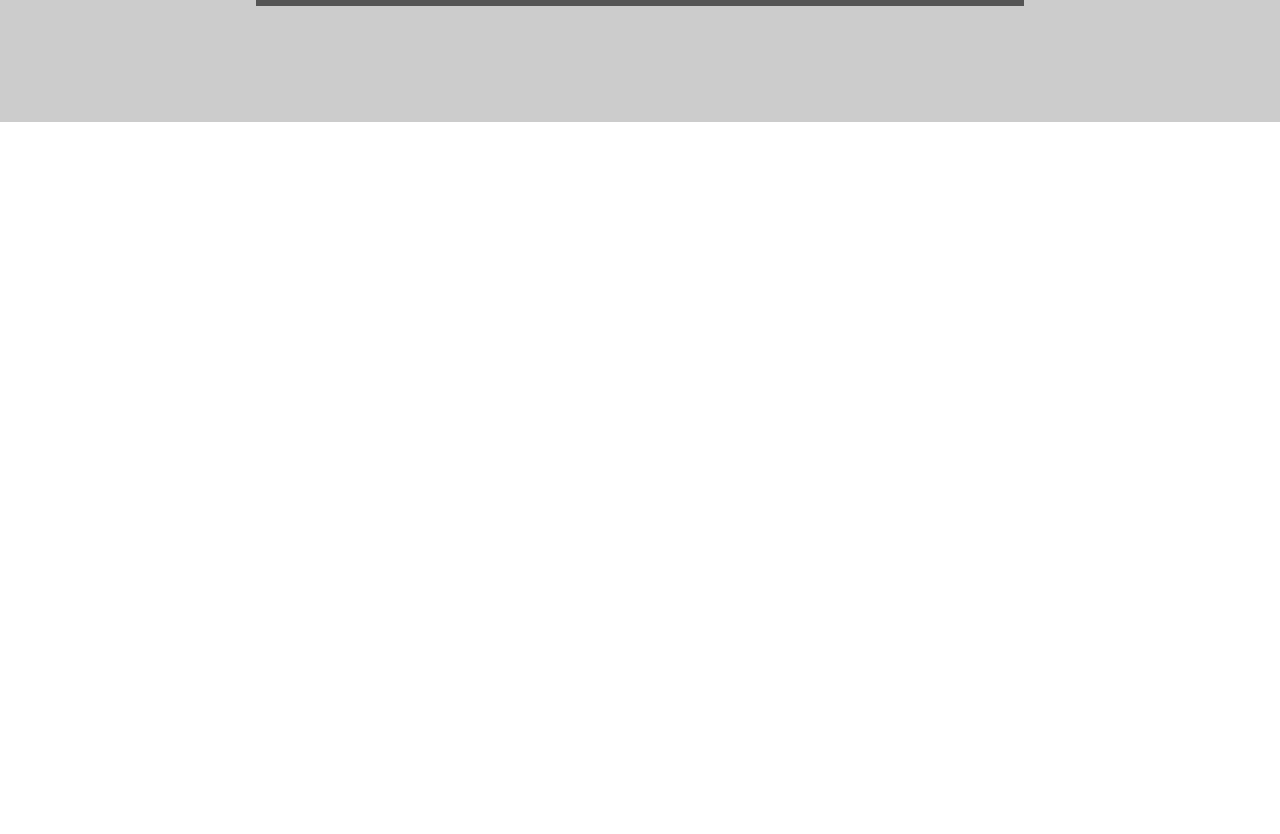
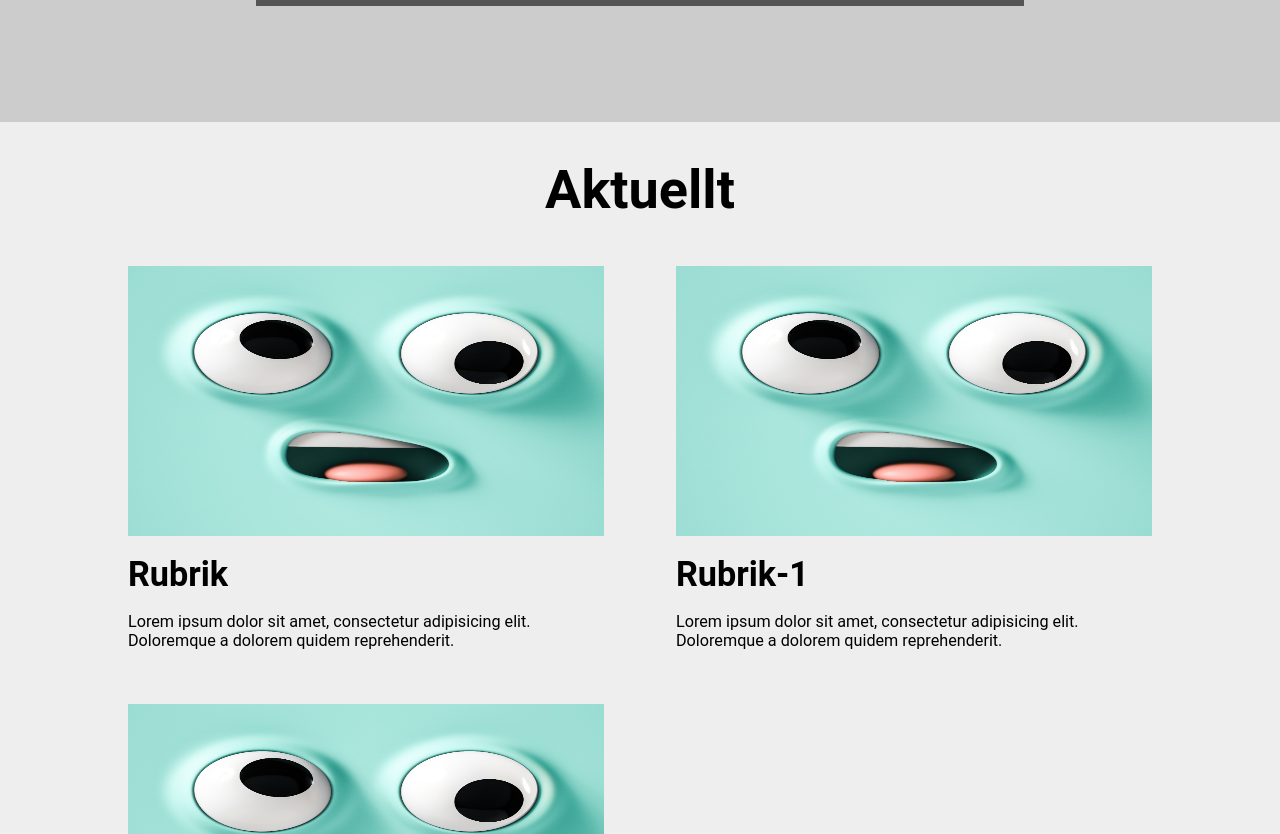
Before and after one commit to alecasp/doceo, a React (Create React App) app: page / in a window 1280 px wide. Shown: the part 1540-2374 px from the top of the page. Before the commit the page ends 1662 px from the top, so only its background shows below. Built offline with nearby package versions, Linux system fonts and the light colour scheme.

Commit message:
news comp

```diff
--- a/src/App.js
+++ b/src/App.js
@@ -2,6 +2,7 @@ import React from "react";
 import AboutUs from "./Components/AboutUs/AboutUs";
 import Header from "./Components/Header/Header";
 import Nav from "./Components/Nav/Nav";
+import NewsContainer from "./Components/NewsContainer/NewsContainer";
 
 function App() {
   return (
@@ -9,6 +10,7 @@ function App() {
       <Header />
       <Nav />
       <AboutUs />
+      <NewsContainer />
     </>
   );
 }
--- a/src/Components/AboutUs/AboutUs.module.css
+++ b/src/Components/AboutUs/AboutUs.module.css
@@ -17,7 +17,6 @@
   margin-bottom: 4rem;
 }
 .aboutus article p {
-	/* text-align: justify; */
   font-size: 3rem;
 }
 .aboutus article p:not(:last-child) {
@@ -54,6 +53,9 @@
   }
 }
 @media only screen and (max-width: 430px) {
+  .aboutus {
+    min-height: 80vh;
+  }
   .aboutus article {
     padding: 3rem;
   }
--- /dev/null
+++ b/src/Components/NewsContainer/News/News.jsx
@@ -0,0 +1,16 @@
+import React from "react";
+import css from "./News.module.css";
+
+function News(props) {
+  return (
+    <a href={props.link} className={css.news}>
+      <div className={css.newsImage}>
+        <img src={props.src} alt="newImage" />
+      </div>
+      <h4>{props.name}</h4>
+      <p>{props.desc}</p>
+    </a>
+  );
+}
+
+export default News;
--- /dev/null
+++ b/src/Components/NewsContainer/News/News.module.css
@@ -0,0 +1,20 @@
+.news {
+  width: 100%;
+  color: #000;
+}
+.newsImage {
+  width: 100%;
+  height: 30rem;
+  margin-bottom: 2rem;
+}
+.newsImage img {
+  width: 100%;
+  height: 100%;
+}
+.news h4 {
+  font-size: 3.8rem;
+  margin-bottom: 2rem;
+}
+.news p {
+  font-size: 1.8rem;
+}
--- /dev/null
+++ b/src/Components/NewsContainer/NewsContainer.jsx
@@ -0,0 +1,41 @@
+import React from "react";
+import News from "./News/News";
+import css from "./NewsContainer.module.css";
+import faceImg from "../../assets/images/face.jpg";
+function NewsContainer() {
+  const dummyNews = [
+    {
+      name: "Rubrik",
+      desc:
+        "Lorem ipsum dolor sit amet, consectetur adipisicing elit. Doloremque a dolorem quidem reprehenderit.",
+      src: faceImg,
+      link: "#",
+    },
+    {
+      name: "Rubrik-1",
+      desc:
+        "Lorem ipsum dolor sit amet, consectetur adipisicing elit. Doloremque a dolorem quidem reprehenderit.",
+      src: faceImg,
+      link: "#",
+    },
+    {
+      name: "Rubrik-2",
+      desc:
+        "Lorem ipsum dolor sit amet, consectetur adipisicing elit. Doloremque a dolorem quidem reprehenderit.",
+      src: faceImg,
+      link: "#",
+    },
+  ];
+  return (
+    <section className={css.newsContainer}>
+      <h2>Aktuellt</h2>
+      <div className={css.newsBlock}>
+        {dummyNews.map((news) => (
+          <News {...news} key={news.name} />
+        ))}
+      </div>
+    </section>
+  );
+}
+
+export default NewsContainer;
--- /dev/null
+++ b/src/Components/NewsContainer/NewsContainer.module.css
@@ -0,0 +1,30 @@
+.newsContainer {
+  background: var(--color-grey-light-2);
+  padding: 4rem 0;
+}
+.newsContainer h2 {
+  font-size: 6rem;
+  margin-bottom: 5rem;
+  text-align: center;
+}
+.newsBlock {
+  width: 80%;
+  margin: 0 auto;
+  display: grid;
+  grid-template-columns: repeat(2, 1fr);
+  grid-gap: 6rem 8rem;
+}
+
+@media only screen and (max-width: 770px) {
+  .newsBlock {
+    width: 90%;
+    grid-gap: 4rem 6rem;
+  }
+}
+@media only screen and (max-width: 550px) {
+  .newsBlock {
+    width: 90%;
+    grid-template-columns: 1fr;
+    grid-row-gap: 4rem;
+  }
+}
```
Also changed, not shown: src/assets/images/face.jpg (added). Lines whose indentation alone changed are shown as unchanged.
